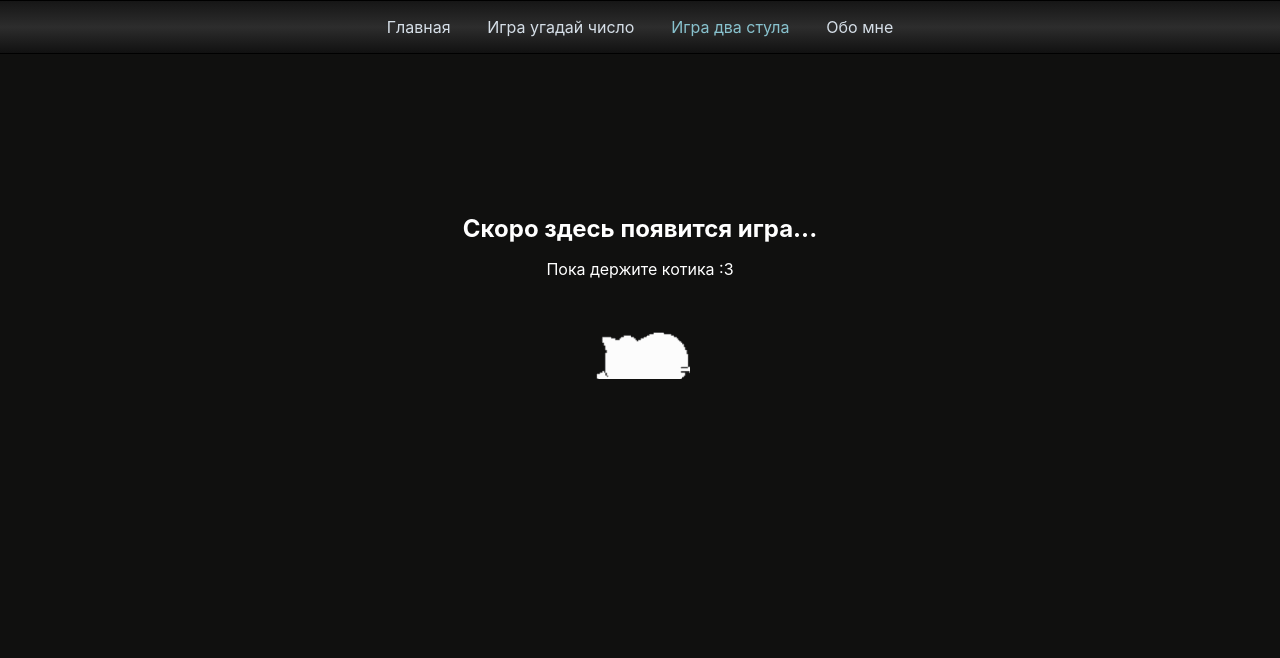
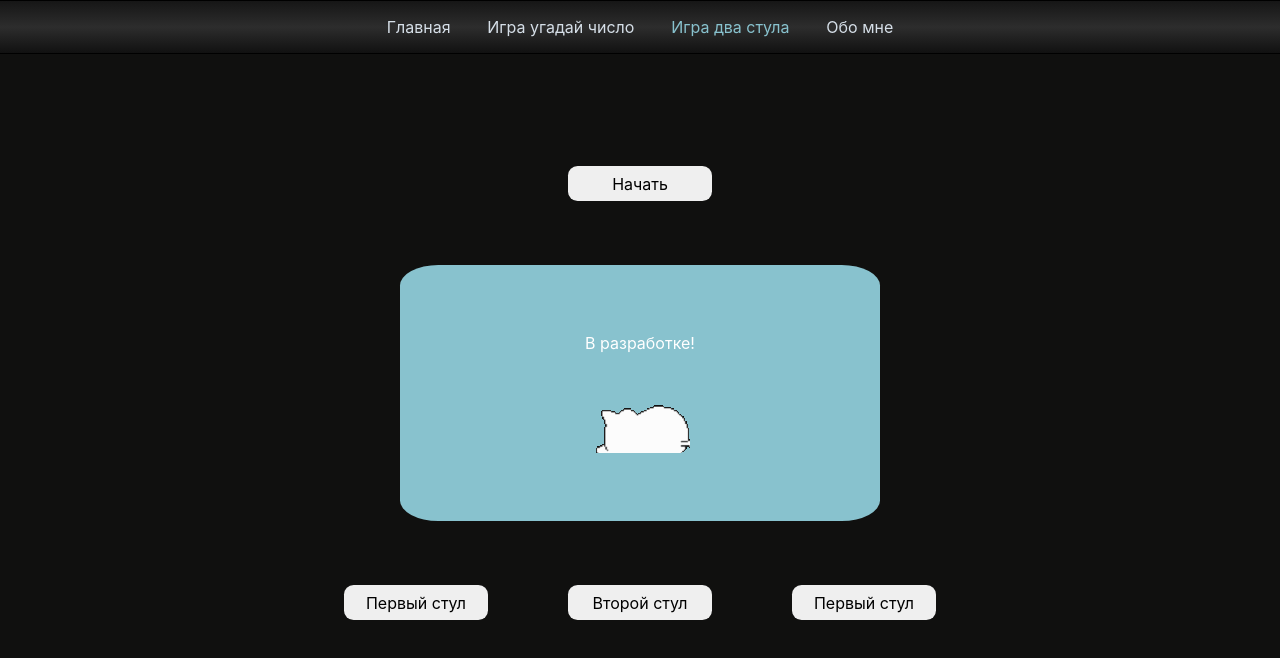
Before and after one commit to L1ttleDolly/guess-the-number-React-TS, a React (Vite) app: page /two-chairs-game in a window 1280 px wide. Shown: the top 658 px of the page. Built offline with nearby package versions, Linux system fonts and the light colour scheme.

Commit message:
Добавлена примерная разметка для игры "Два стула"

```diff
--- a/src/pages/TwoChairsPage/TwoChairs.module.css
+++ b/src/pages/TwoChairsPage/TwoChairs.module.css
@@ -1,14 +1,42 @@
 .container {
     display: flex;
-    flex-direction: column;
+    gap: 4rem;
     justify-content: center;
     align-items: center;
-    margin-top: 10rem;
+    margin-top: 7rem;
     color: white;
 }
 
 .title {
       margin-bottom: 1rem;
+}
+
+.chair {
+    width: 9rem;
+    height: 2.2rem;
+    border-radius: var(--button-border-radius);
+}
+
+.chairs-container {
+    display: flex;
+    gap: 5rem;
+}
+
+.button-start {
+    width: 9rem;
+    height: 2.2rem;
+    border-radius: var(--button-border-radius);
+}
+
+.questions-container {
+    display: flex;
+    flex-direction: column;
+    justify-content: center;
+    align-items: center;
+    background-color: var(--decorated-color);
+    border-radius: 8%;
+    width: 30rem;
+    height: 16rem;
 }
 
 .subtitle {
--- a/src/pages/TwoChairsPage/TwoChairsPage.tsx
+++ b/src/pages/TwoChairsPage/TwoChairsPage.tsx
@@ -1,6 +1,22 @@
+import Button from "../../components/Button/Button.tsx";
+import {useState} from "react";
+
 export default function TwoChairsPage() {
+
+    /*const [textArticle, setTextArticle] = useState('')*/
+    const [buttonTextOne, setButtonTextOne] = useState('Первый стул')
+    const [buttonTextTwo, setButtonTextTwo] = useState('Второй стул')
+
+    const showChairOne = () => {
+        console.log('Не нажимай на меня')
+    }
+
+    const showChairTwo = () => {
+        console.log('Второй стул')
+    }
+
     return (
-        <div className="container">
+      /*  <div className="container">
             <h2 className="title">
                 Скоро здесь появится игра...
             </h2>
@@ -8,8 +24,44 @@ export default function TwoChairsPage() {
                     Пока держите котика :3
                 </p>
                     <div className="decor-cat"></div>
+        </div>*/
+        <>
+            <section className="container">
+                <div className="container-start">
+                    <Button className="button-start">
+                        Начать
+                    </Button>
+                </div>
+                <div className="questions-container">
+                    В разработке!
+                    <div className="decor-cat"></div>
+                </div>
+                <div className="chairs-container">
 
+                    <Button
+                        onClick={showChairOne}
+                        className="chair"
+                    >
+                        {buttonTextOne}
+                    </Button>
 
-        </div>
+                    <Button
+                        onClick={showChairTwo}
+                        className="chair"
+                    >
+                        {buttonTextTwo}
+                    </Button>
+
+                    <Button
+                        onClick={showChairOne}
+                        className="chair"
+                    >
+                        {buttonTextOne}
+                    </Button>
+                </div>
+
+            </section>
+
+        </>
     )
 }
```
